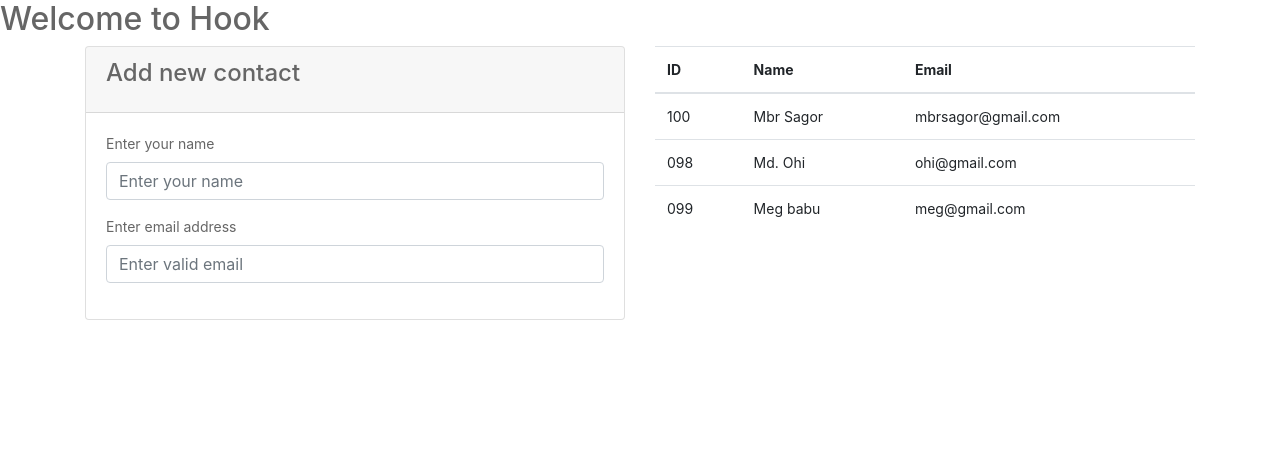
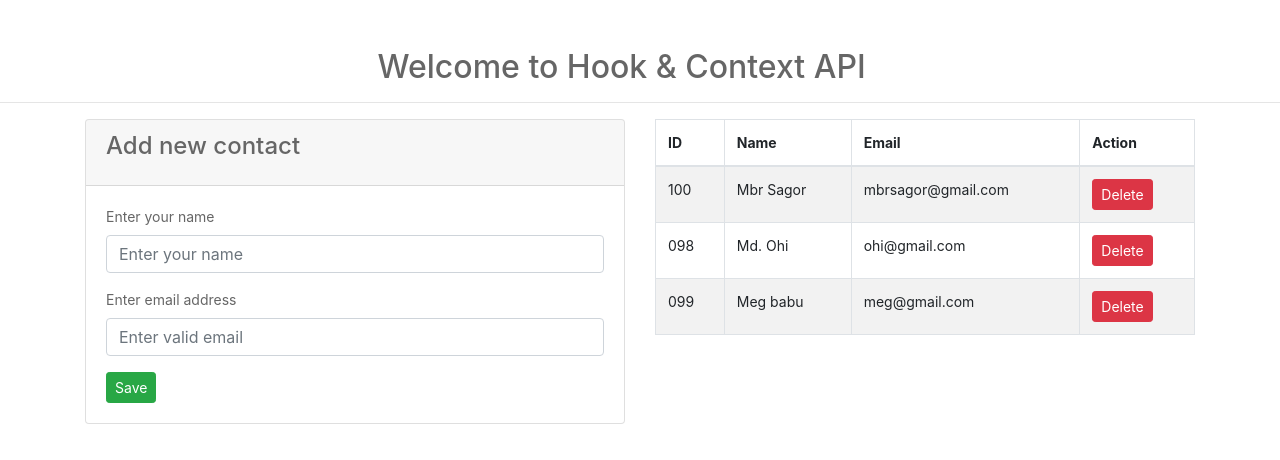
Before and after one commit to mbrsagor/React-Hooks, a React (Create React App) app: page / in a window 1280 px wide. Shown: the top 460 px of the page. Built offline with nearby package versions, Linux system fonts and the light colour scheme.

Commit message:
UI beautification

```diff
--- a/src/App.js
+++ b/src/App.js
@@ -1,11 +1,18 @@
-import React from 'react';
+import React from "react";
 
-import ContactView from './pages/contacts'
+import ContactView from "./pages/contacts";
 
 function App() {
   return (
-    <div className="App">
-      <h2>Welcome to Hook</h2>
+    <div className="mt-5">
+      <div className="container">
+        <div className="rows">
+          <div className="col-md-6 offset-3">
+            <h2>Welcome to Hook & Context API</h2>
+          </div>
+        </div>
+      </div>
+      <hr />
       <ContactView />
     </div>
   );
--- a/src/components/contact/contactForm.jsx
+++ b/src/components/contact/contactForm.jsx
@@ -1,6 +1,13 @@
 import React from 'react';
 
 const ContactForm = () => {
+
+    const name = useFormInput("");
+    const email = useFormInput("");
+
+    const onSubmit = () => {
+
+    }
 
     return (
         <div className="card">
@@ -8,27 +15,37 @@ const ContactForm = () => {
                 <h4 className="card-title">Add new contact</h4>
             </div>
             <div className="card-body">
+                <form onSubmit={onSubmit}>
                     <div className="form-group">
                         <label htmlFor="name">Enter your name</label>
                         <input type="text"
                             className="form-control"
                             id="name"
+                            {...name}
                             placeholder="Enter your name"
                             required
                         />
                     </div>
                     <div className="form-group">
-                    <label htmlFor="name">Enter email address</label>
+                        <label htmlFor="email">Enter email address</label>
                         <input type="email"
                             className="form-control"
-                        id="name"
+                            id="email"
+                            {...email}
                             placeholder="Enter valid email"
                             required
                         />
                     </div>
+                    <button className="btn btn-success btn-sm" type="submit">Save</button>
+                </form>
             </div>
         </div>
     );
 }
 
 export default ContactForm;
+
+
+const useFormInput = () => {
+
+}
--- a/src/components/contact/contactTable.jsx
+++ b/src/components/contact/contactTable.jsx
@@ -11,12 +11,13 @@ const ContactTable = () => {
 
     return (
         <>
-            <table className="table">
+            <table className="table table-bordered table-striped">
                 <thead>
                     <tr>
                         <th>ID</th>
                         <th>Name</th>
                         <th>Email</th>
+                        <th>Action</th>
                     </tr>
                 </thead>
                 <tbody>
@@ -25,6 +26,9 @@ const ContactTable = () => {
                             <td>{contact.id}</td>
                             <td>{contact.name}</td>
                             <td>{contact.email}</td>
+                            <td>
+                                <button className="btn btn-danger btn-sm">Delete</button>
+                            </td>
                         </tr>
                     ))}
                 </tbody>
```
Also changed, not shown: 1 other file (tests, documents, lock files or other folders). Lines whose indentation alone changed are shown as unchanged.
